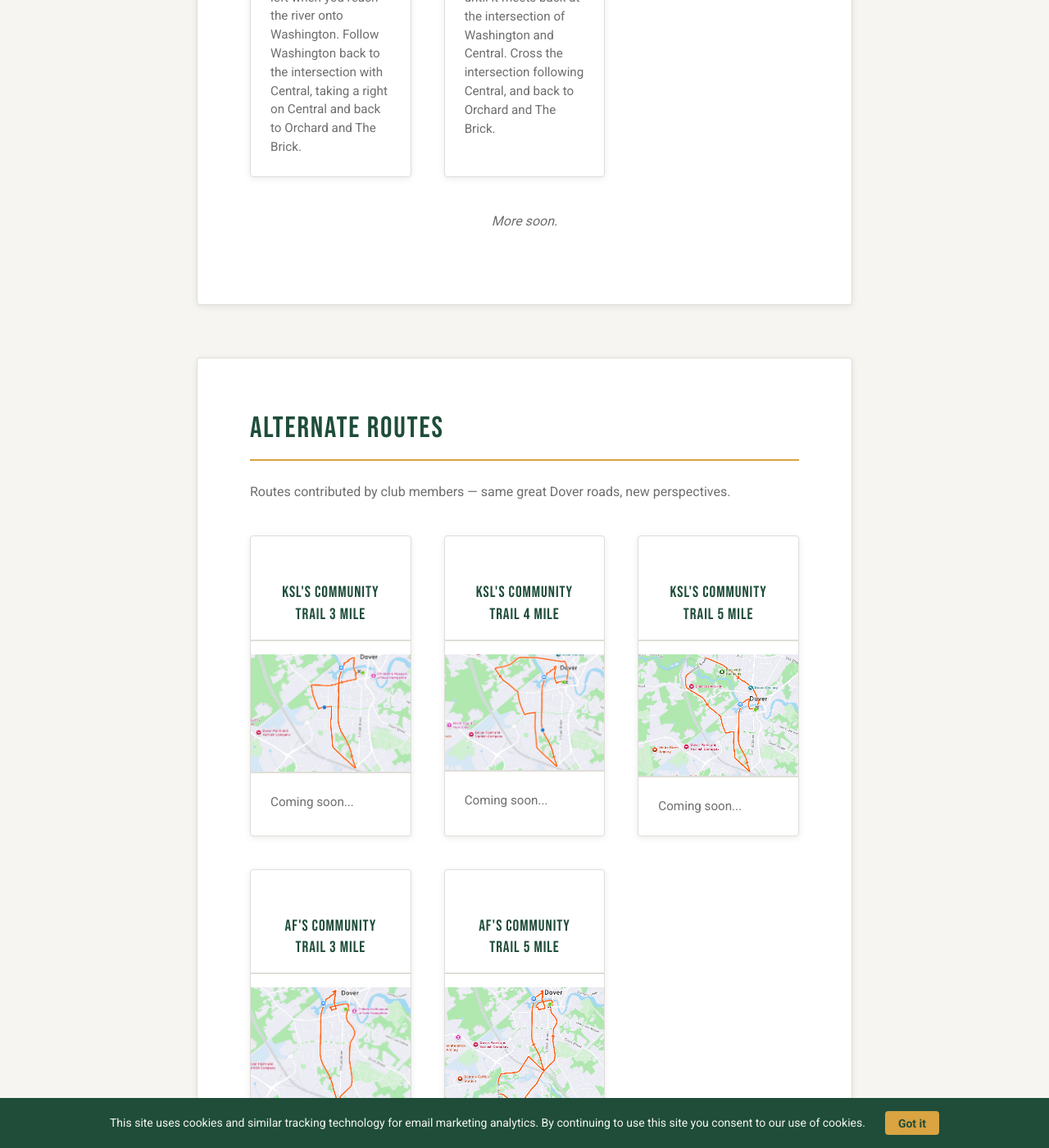
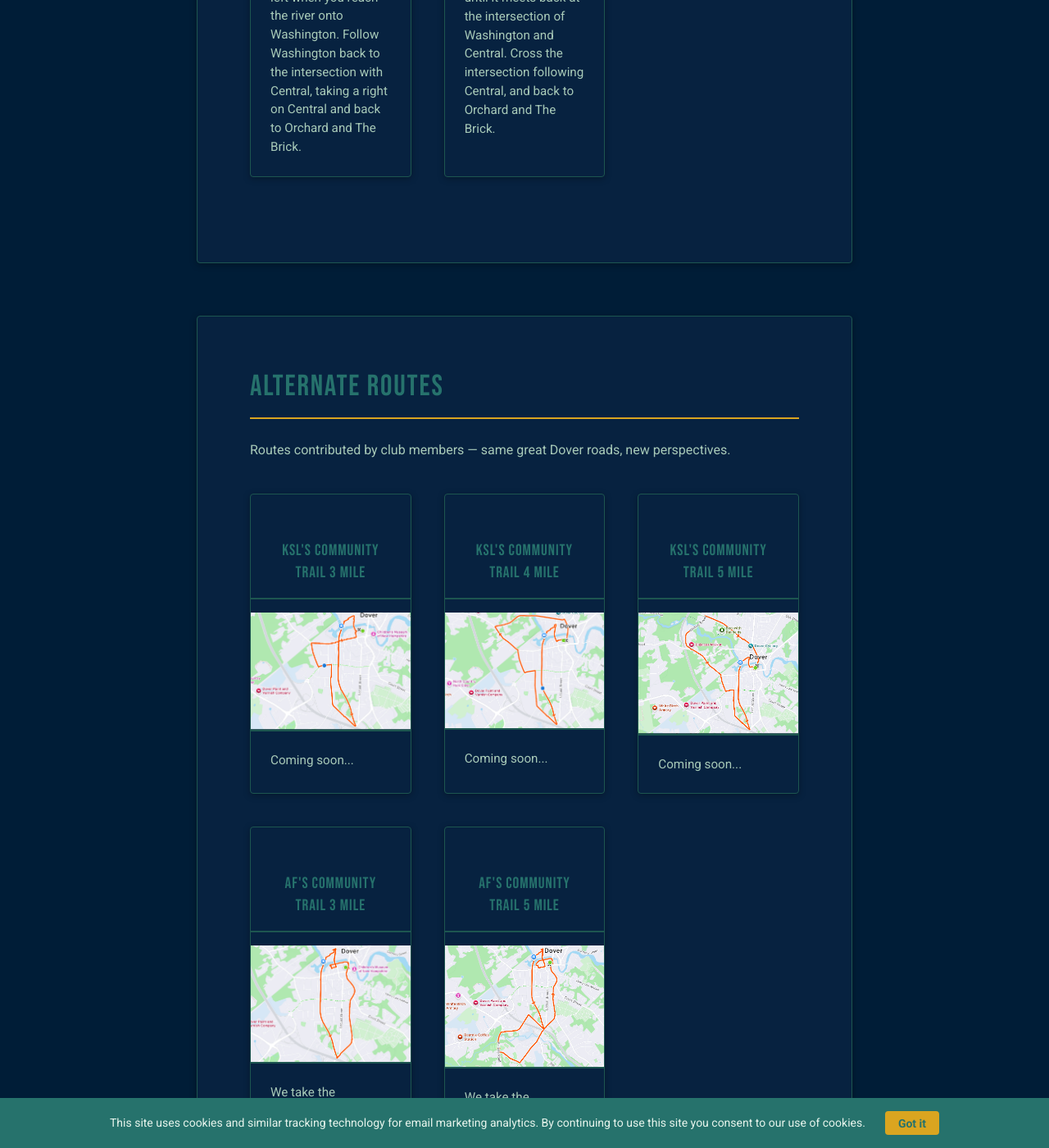
Before and after one commit to dekay2001/dover-run-club-website, a Jekyll site: the page built from index.md, in a window 1280 px wide and 1400 px high, scrolled down 5853 px. Shown: the whole window at 82% size. Built offline with Jekyll 4.4.1, drawn with Linux system fonts in a browser that asks for light colours.

Commit message:
Update header logo and theme colors; remove placeholder text

```diff
--- a/_includes/header.html
+++ b/_includes/header.html
@@ -3,7 +3,7 @@
         <div class="header-content">
             <h1 class="site-title">
                 <a href="{{ '/' | relative_url }}">
-                    <img src="{{ '/assets/images/drc-tower.jpg' | relative_url }}" alt="{{ site.title }} logo" class="site-logo">
+                    <img src="{{ '/assets/images/drc-tower.png' | relative_url }}" alt="{{ site.title }} logo" class="site-logo">
                     <em>{{ site.title }} - NH Running Community</em>
                 </a>
             </h1>
--- a/assets/css/main.css
+++ b/assets/css/main.css
@@ -1,22 +1,22 @@
-/* Dover Run Club - Forest & Gold Light Theme */
+/* Dover Run Club - Navy & Teal Dark Theme */
 @import url('https://fonts.googleapis.com/css2?family=Bebas+Neue&family=Roboto:wght@300;400;500;700&display=swap');
 
-/* CSS Variables - Forest & Gold Theme */
+/* CSS Variables - Official Logo Palette: Dark Navy + Teal + Goldenrod */
 :root {
-    --color-primary: #1F4D3A;        /* Deep Forest Green — headers, nav, strong brand anchors */
-    --color-secondary: #4A6FA5;      /* Slate Blue — buttons, interactive, secondary sections */
-    --color-accent: #D9A441;         /* Golden — CTAs, hover states, badges, highlights */
-    --color-accent-hover: #C4912E;   /* Deeper gold */
-    --color-background: #F7F5F2;     /* Warm Off-White — main page background */
-    --color-text: #6E6E6E;           /* Stone Gray — body text, labels, borders */
-    --color-text-heading: #1F4D3A;   /* Forest Green — headings on light bg */
-    --color-text-on-dark: #F7F5F2;   /* Off-white text on dark backgrounds */
-    --color-surface: #FFFFFF;        /* White — card/section surfaces */
-    --color-border: #E0DDD8;         /* Light warm border */
-    --color-primary-dark: #163829;    /* Darker Forest Green — hero gradient depth */
-    --color-shadow: rgba(0, 0, 0, 0.08);
-    --color-shadow-hover: rgba(0, 0, 0, 0.15);
-    --color-glow: rgba(217, 164, 65, 0.35);
+    --color-primary: #26726c;        /* Logo Light Teal — nav, headers, strong brand anchors */
+    --color-secondary: #1d5650;      /* Logo Middle Teal — buttons, interactive, secondary sections */
+    --color-accent: #DAA520;         /* Goldenrod Yellow — CTAs, hover states, badges, highlights */
+    --color-accent-hover: #C5920F;   /* Deeper goldenrod */
+    --color-background: #001d37;     /* Logo Dark Navy — main page background */
+    --color-text: #a8cab8;           /* Soft mint-gray — body text on dark bg */
+    --color-text-heading: #82c995;   /* Logo Lettering Mint — headings */
+    --color-text-on-dark: #e8f5ed;   /* Near-white mint — text on dark surfaces */
+    --color-surface: #072240;        /* Lifted navy — card/section surfaces */
+    --color-border: #1d5650;         /* Logo Middle Teal — borders */
+    --color-primary-dark: #033033;   /* Logo Darkest Teal — hero gradient depth */
+    --color-shadow: rgba(0, 0, 0, 0.30);
+    --color-shadow-hover: rgba(0, 0, 0, 0.50);
+    --color-glow: rgba(218, 165, 32, 0.40);
 
     --font-heading: 'Bebas Neue', 'Impact', sans-serif;
     --font-body: 'Roboto', -apple-system, BlinkMacSystemFont, 'Segoe UI', sans-serif;
@@ -91,7 +91,7 @@ p {
 
 /* Links */
 a {
-    color: var(--color-secondary);
+    color: var(--color-primary);
     text-decoration: none;
     transition: all var(--transition-speed) ease;
     font-weight: 500;
@@ -104,7 +104,7 @@ a:hover {
 
 /* Header Styles */
 .site-header {
-    background: var(--color-primary);
+    background: var(--color-secondary);
     color: var(--color-text-on-dark);
     padding: var(--spacing-md) 0;
     box-shadow: 0 2px 8px var(--color-shadow);
@@ -185,8 +185,9 @@ main {
     text-align: center;
     padding: var(--spacing-xl) var(--spacing-md);
     margin-bottom: 0;
-    background: radial-gradient(ellipse at top, var(--color-primary) 0%, var(--color-primary-dark) 100%);
-    border-bottom: 3px solid var(--color-accent);
+    background: var(--color-background);
+    border-bottom: 3px solid transparent;
+    border-image: linear-gradient(90deg, transparent, var(--color-accent), transparent) 1;
 }
 
 .hero h1 {
@@ -354,7 +355,7 @@ main {
     bottom: 0;
     left: 0;
     right: 0;
-    background: rgba(31, 77, 58, 0.9);
+    background: rgba(3, 48, 51, 0.92);
     color: var(--color-text-on-dark);
     text-align: center;
     padding: var(--spacing-sm);
@@ -479,7 +480,7 @@ main {
 
 /* Footer */
 .site-footer {
-    background: var(--color-primary);
+    background: var(--color-secondary);
     color: var(--color-text-on-dark);
     padding: var(--spacing-lg) 0;
     margin-top: var(--spacing-xl);
--- a/index.md
+++ b/index.md
@@ -117,7 +117,6 @@ title: Home
         </div>
         {% endfor %}
     </div>
-    <p class="routes-more">More soon.</p>
 </div>
 
 <div class="page">
```
Also changed, not shown: assets/images/drc-tower.png (added).
